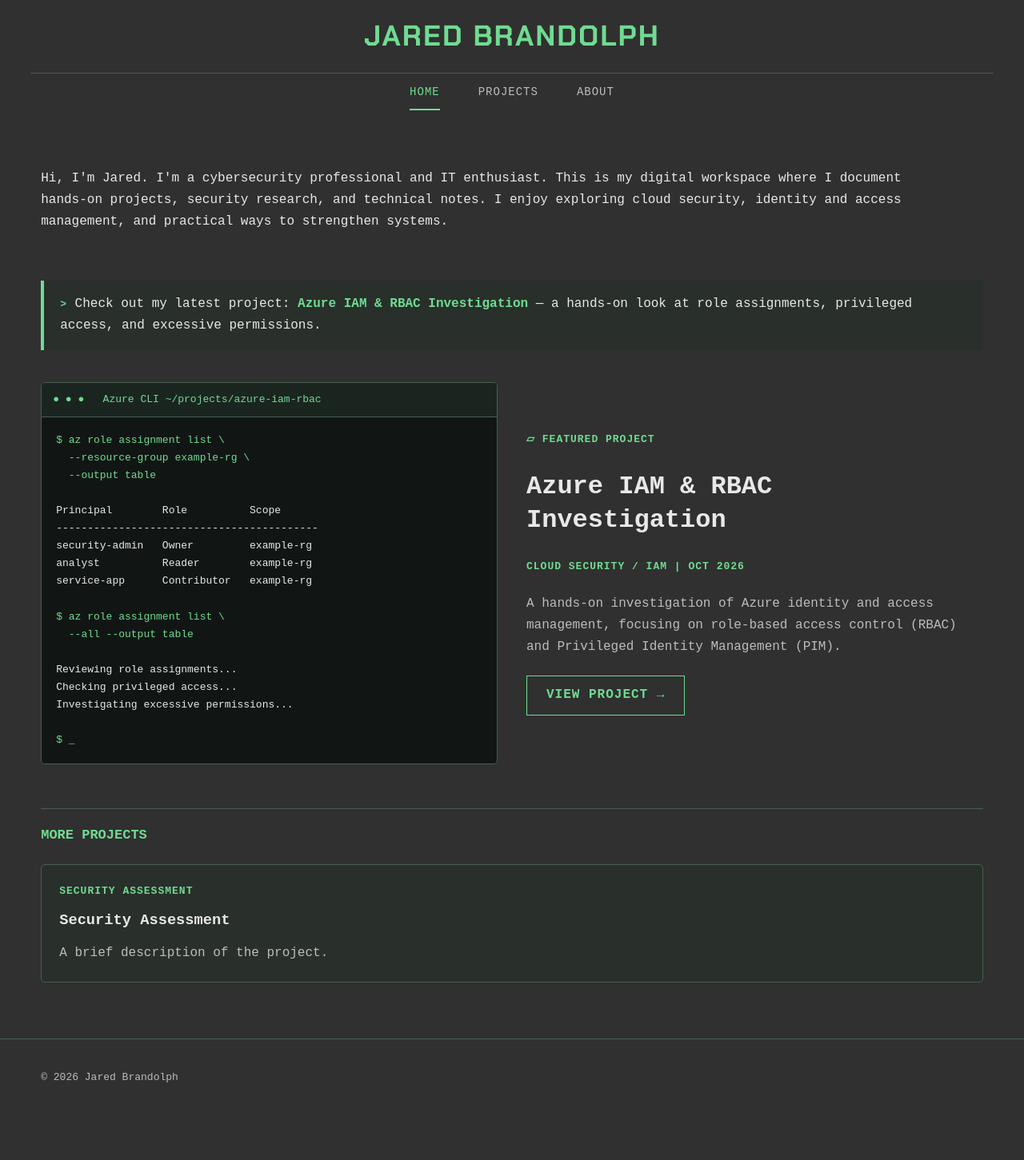
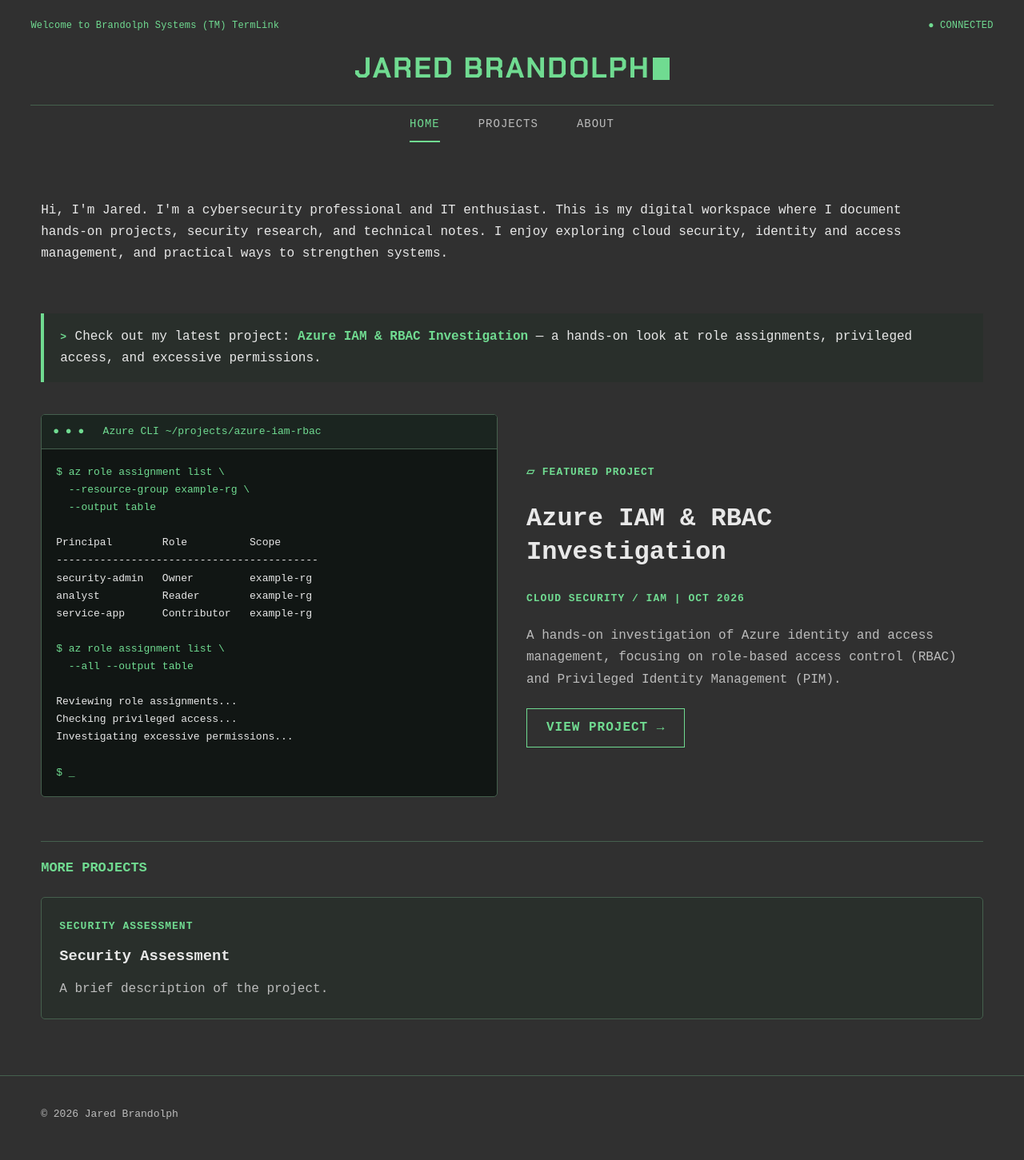
Before and after one commit to brandolphj/brandolphj.github.io, a Jekyll site: the page built from index.html, in a window 1280 px wide. Shown: the whole page at 80% size. Built offline with Jekyll 4.4.1, drawn with Linux system fonts in a browser that asks for light colours; before the commit the page ends 1405 px from its top, so only the background shows below that; some of the changed lines change nothing that is shown.

Commit message:
Update default.html

```diff
--- a/_layouts/default.html
+++ b/_layouts/default.html
@@ -1,3 +1,6 @@
+<!DOCTYPE html>
+<html lang="en">
+
 <head>
   <meta charset="UTF-8">
   <meta name="viewport" content="width=device-width, initial-scale=1.0">
@@ -10,28 +13,96 @@
   <link rel="preconnect" href="https://fonts.gstatic.com" crossorigin>
   <link href="https://fonts.googleapis.com/css2?family=Chakra+Petch:wght@500;600;700&display=swap" rel="stylesheet">
 
-  <!-- Your website CSS -->
   <link rel="stylesheet" href="{{ '/assets/css/style.css' | relative_url }}">
+
+  <style>
+    /* TermLink system header */
+    .termlink-status-bar {
+      display: flex;
+      justify-content: space-between;
+      align-items: center;
+      flex-wrap: wrap;
+      gap: 10px;
+      padding: 0 0 20px;
+      color: #70db91;
+      font-family: "Courier New", monospace;
+      font-size: 12px;
+      letter-spacing: 0.2px;
+    }
+
+    .termlink-connected {
+      white-space: nowrap;
+    }
+
+    /* Fallout-style typing cursor */
+    .typing-cursor {
+      display: inline-block;
+      width: 0.58em;
+      height: 0.78em;
+      margin-left: 0.08em;
+      background: #70db91;
+      vertical-align: -0.07em;
+      animation: termlink-cursor-blink 0.85s step-end infinite;
+    }
+
+    @keyframes termlink-cursor-blink {
+      0%, 49% {
+        opacity: 1;
+      }
+
+      50%, 100% {
+        opacity: 0;
+      }
+    }
+
+    @media (max-width: 600px) {
+      .termlink-status-bar {
+        font-size: 11px;
+        padding-bottom: 16px;
+      }
+    }
+
+    @media (prefers-reduced-motion: reduce) {
+      .typing-cursor {
+        animation: none;
+      }
+    }
+  </style>
 </head>
 
 <body>
+
   <header class="site-header">
+
+    <div class="termlink-status-bar">
+      <span>
+        Welcome to Brandolph Systems (TM) TermLink
+      </span>
+
+      <span class="termlink-connected">
+        &#9679; CONNECTED
+      </span>
+    </div>
+
     <div class="header-inner">
-
-<a class="site-logo" href="{{ '/' | relative_url }}">
-  <span id="decrypt-name">JARED BRANDOLPH</span>
-</a>
-
+      <a class="site-logo" href="{{ '/' | relative_url }}">
+        <span id="decrypt-name">JARED BRANDOLPH</span><span
+          class="typing-cursor"
+          aria-hidden="true"></span>
+      </a>
     </div>
 
     <nav class="site-nav" aria-label="Main navigation">
       <a href="{{ '/' | relative_url }}"
          {% if page.url == '/' %}class="active"{% endif %}>HOME</a>
+
       <a href="{{ '/projects/' | relative_url }}"
          {% if page.url contains '/projects/' %}class="active"{% endif %}>PROJECTS</a>
+
       <a href="{{ '/about/' | relative_url }}"
          {% if page.url == '/about/' %}class="active"{% endif %}>ABOUT</a>
     </nav>
+
   </header>
 
   <main class="container">
@@ -44,86 +115,47 @@
     </div>
   </footer>
 
+  <script>
+    (() => {
+      const finalText = "JARED BRANDOLPH";
+      const characterDelay = 115;
 
+      let typingTimer = null;
 
+      function startTyping() {
+        const element = document.getElementById("decrypt-name");
 
-<script>
-(() => {
-  const finalText = "JARED BRANDOLPH";
-  const characters = "ABCDEFGHIJKLMNOPQRSTUVWXYZ0123456789";
-  const duration = 2300;
-  const frameDelay = 85;
+        if (!element) return;
 
-  let animationId = null;
-
-  function startAnimation() {
-    const element = document.getElementById("decrypt-name");
-    if (!element) {
-      console.error("Decryption: name element not found");
-      return;
-    }
-
-    if (animationId !== null) {
-      cancelAnimationFrame(animationId);
-    }
-
-    let startTime = null;
-    let lastFrame = -Infinity;
-
-    function render(progress) {
-      const eased = 1 - Math.pow(1 - progress, 2);
-      const revealed = Math.floor(eased * finalText.length);
-
-      element.replaceChildren();
-
-      finalText.split("").forEach((char, index) => {
-        const span = document.createElement("span");
-
-        if (char === " ") {
-          span.textContent = "\u00A0";
-        } else if (index < revealed) {
-          span.textContent = char;
-        } else {
-          span.textContent = characters[
-            Math.floor(Math.random() * characters.length)
-          ];
-          span.style.opacity = "0.35";
+        if (typingTimer !== null) {
+          clearTimeout(typingTimer);
         }
 
-        element.appendChild(span);
-      });
-    }
+        element.textContent = "";
 
-    render(0);
+        let index = 0;
 
-    function animate(timestamp) {
-      if (startTime === null) startTime = timestamp;
+        function typeNextCharacter() {
+          if (index >= finalText.length) {
+            typingTimer = null;
+            return;
+          }
 
-      const progress = Math.min((timestamp - startTime) / duration, 1);
+          element.textContent += finalText.charAt(index);
+          index++;
 
-      if (timestamp - lastFrame >= frameDelay || progress === 1) {
-        render(progress);
-        lastFrame = timestamp;
+          typingTimer = setTimeout(
+            typeNextCharacter,
+            characterDelay
+          );
+        }
+
+        typeNextCharacter();
       }
 
-      if (progress < 1) {
-        animationId = requestAnimationFrame(animate);
-      } else {
-        element.textContent = finalText;
-        animationId = null;
-      }
-    }
-
-    animationId = requestAnimationFrame(animate);
-    console.log("Decryption animation started");
-  }
-
-  window.addEventListener("pageshow", startAnimation);
-})();
-</script>
-
-
-
+      window.addEventListener("pageshow", startTyping);
+    })();
+  </script>
 
 </body>
 </html>
```
